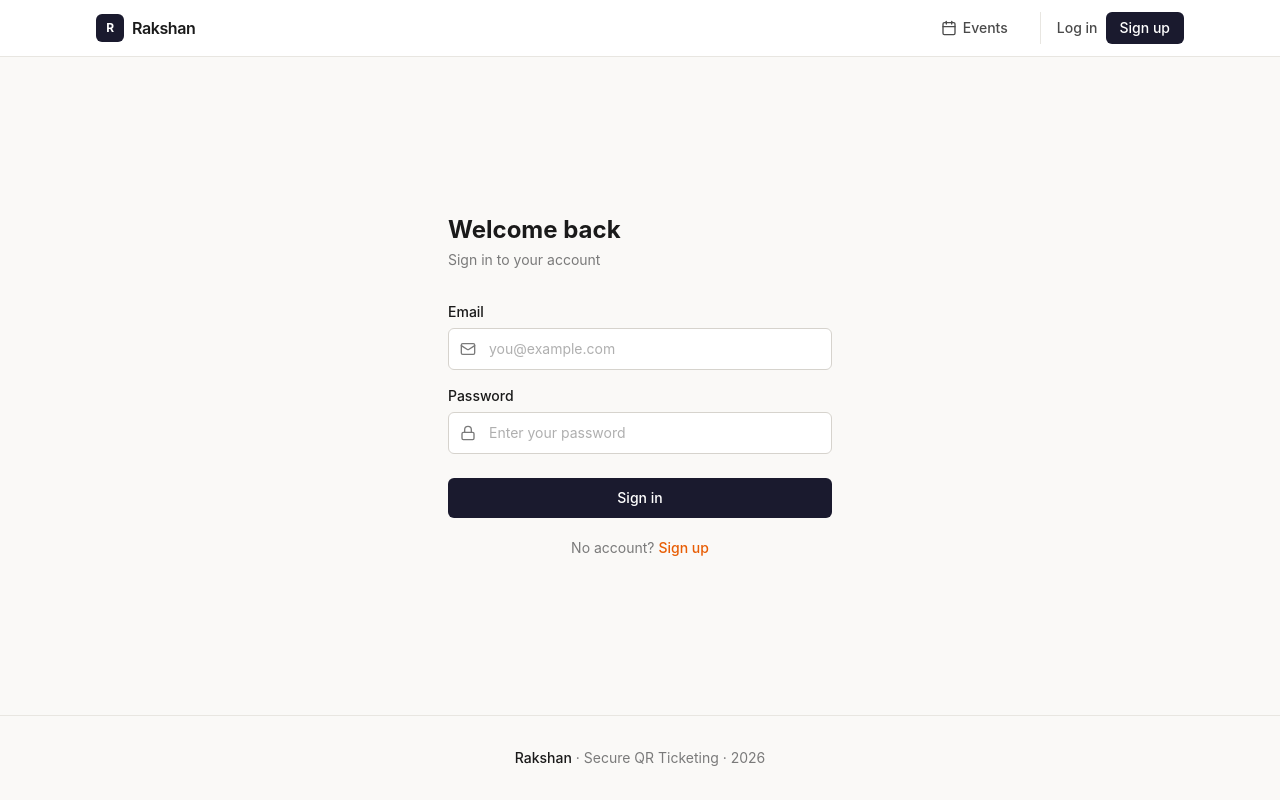
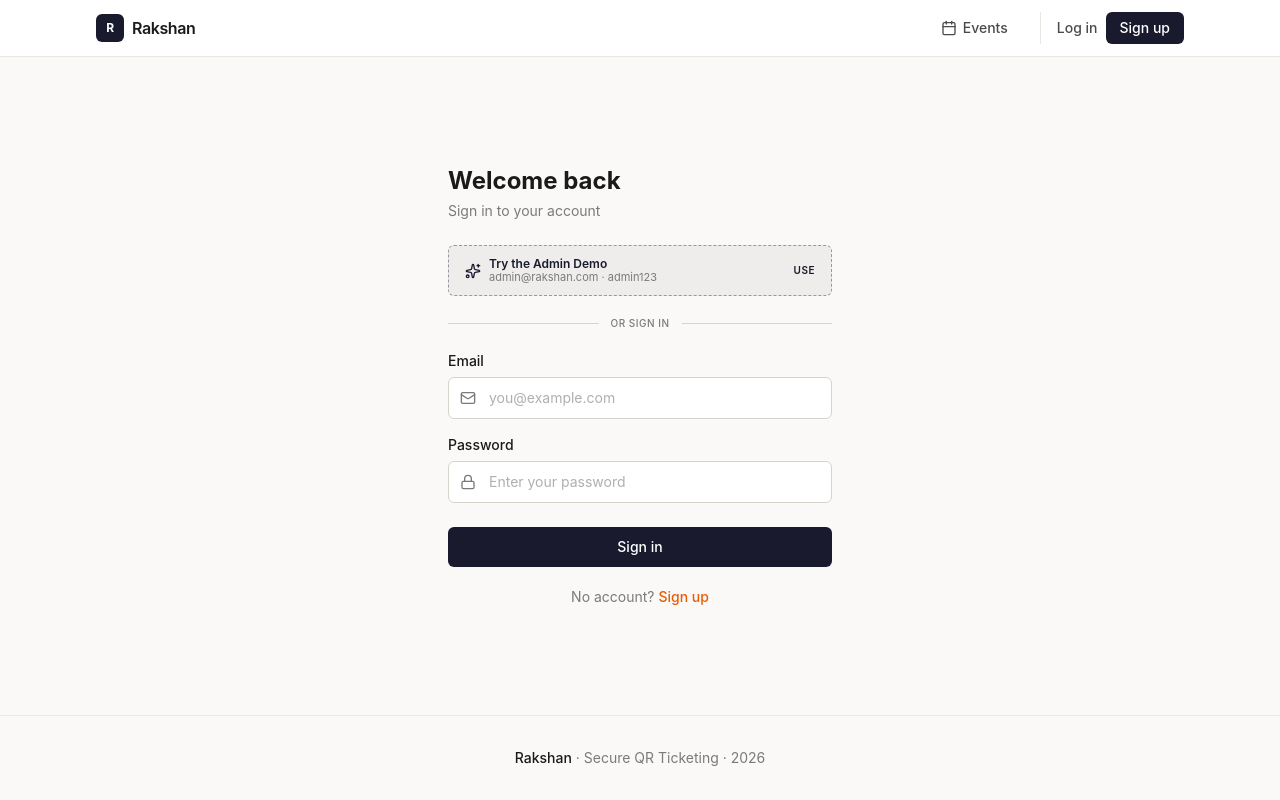
Before and after one commit to Rakshan-cloud/cpp_app, a React (Vite) app in the folder frontend/: page /login in a window 1280 px wide. Built offline with nearby package versions, Linux system fonts and the light colour scheme; no server answers.

Commit message:
Add admin demo credentials pill on login page

```diff
--- a/frontend/src/pages/Login.jsx
+++ b/frontend/src/pages/Login.jsx
@@ -1,7 +1,7 @@
 import { useState } from 'react';
 import { Link, useNavigate } from 'react-router-dom';
 import { useAuth } from '../context/AuthContext';
-import { Mail, Lock, AlertCircle } from 'lucide-react';
+import { Mail, Lock, AlertCircle, Sparkles } from 'lucide-react';
 
 export default function Login() {
   const [email, setEmail] = useState('');
@@ -10,6 +10,11 @@ export default function Login() {
   const [loading, setLoading] = useState(false);
   const { login } = useAuth();
   const navigate = useNavigate();
+
+  const useDemo = () => {
+    setEmail('admin@rakshan.com');
+    setPassword('admin123');
+  };
 
   const handleSubmit = async (e) => {
     e.preventDefault();
@@ -32,9 +37,30 @@ export default function Login() {
   return (
     <div className="flex-1 flex items-center justify-center px-4 py-12">
       <div className="w-full max-w-sm">
-        <div className="mb-8">
+        <div className="mb-6">
           <h1 className="text-2xl font-bold text-text mb-1">Welcome back</h1>
           <p className="text-text-muted text-sm">Sign in to your account</p>
+        </div>
+
+        <button
+          type="button"
+          onClick={useDemo}
+          className="w-full mb-5 flex items-center justify-between gap-2 px-4 py-2.5 rounded-md border border-dashed border-primary/40 bg-primary/5 hover:bg-primary/10 transition-colors text-left cursor-pointer"
+        >
+          <div className="flex items-center gap-2">
+            <Sparkles className="w-4 h-4 text-primary shrink-0" />
+            <div>
+              <div className="text-xs font-semibold text-primary leading-tight">Try the Admin Demo</div>
+              <div className="text-[11px] text-text-muted leading-tight">admin@rakshan.com &middot; admin123</div>
+            </div>
+          </div>
+          <span className="text-[10px] uppercase tracking-wider font-semibold text-primary">Use</span>
+        </button>
+
+        <div className="flex items-center gap-3 mb-5">
+          <div className="flex-1 h-px bg-border"></div>
+          <span className="text-[10px] uppercase tracking-wider text-text-muted font-medium">or sign in</span>
+          <div className="flex-1 h-px bg-border"></div>
         </div>
 
         <form onSubmit={handleSubmit}>
```
